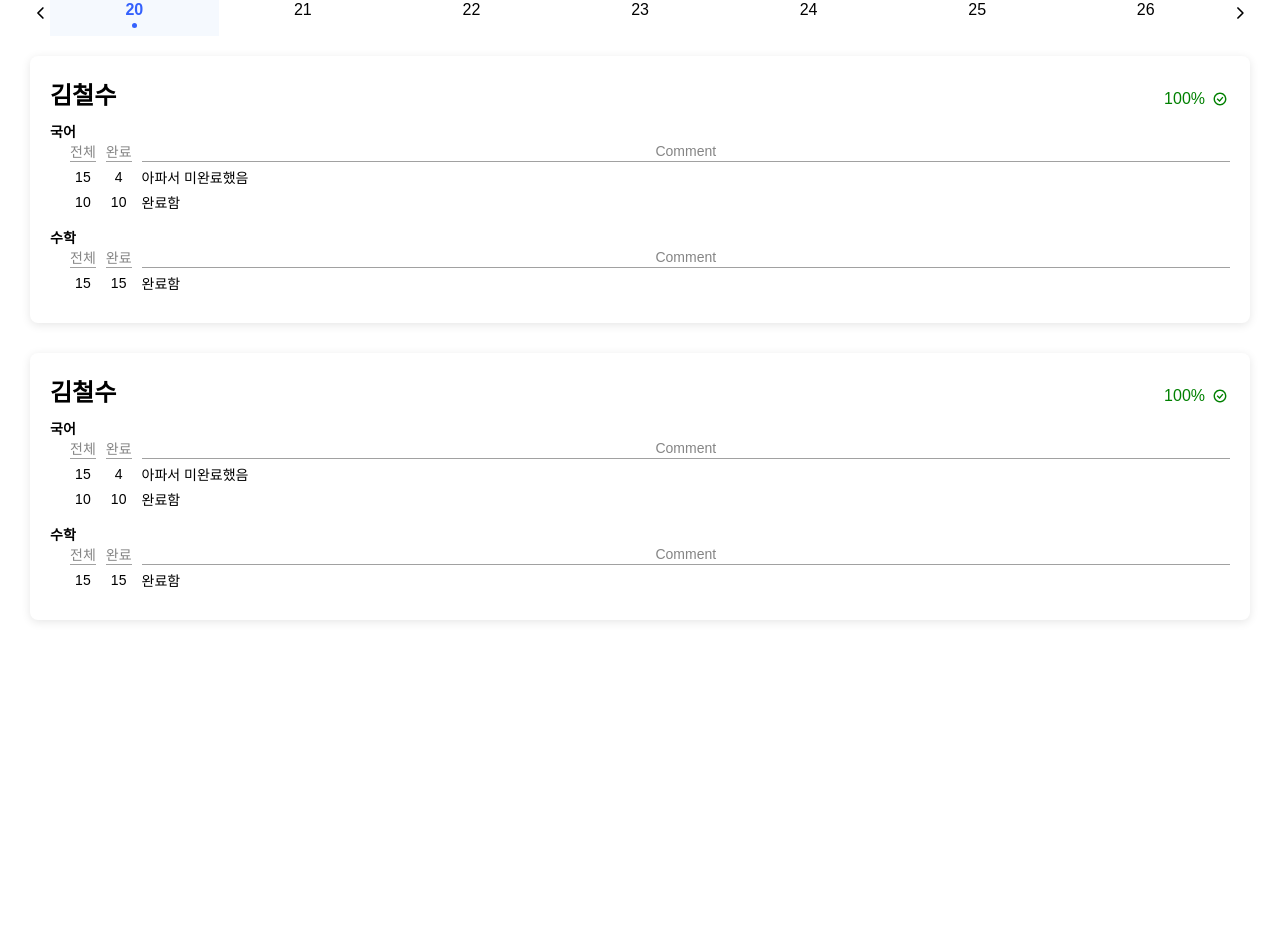
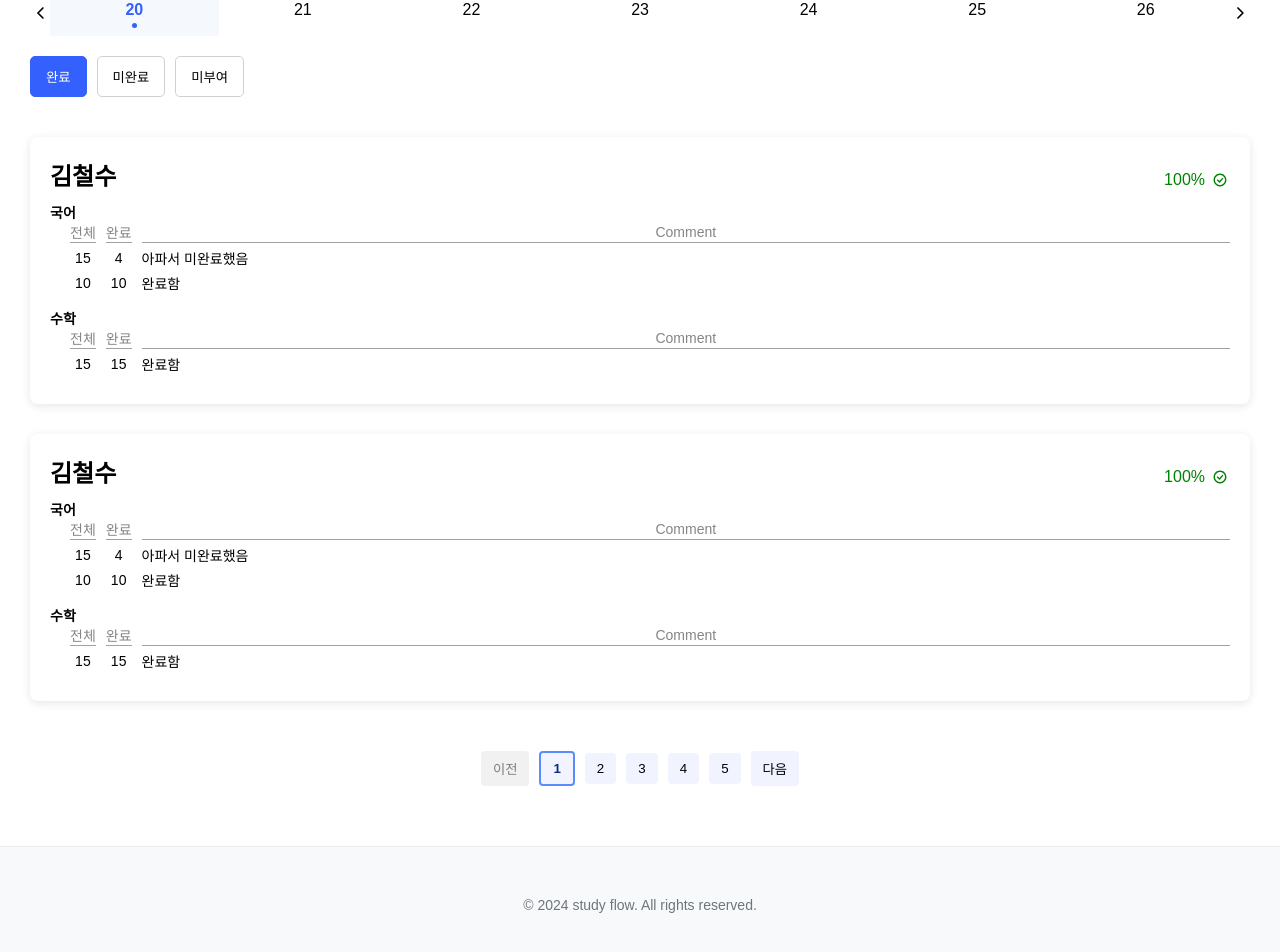
Before and after one commit to dev-ImChaeWon/studyflow-front, a Vue app: page / in a window 1280 px wide. Shown: the part 362-1314 px from the top of the page. Before the commit the page ends 1022 px from the top, so only its background shows below. Built offline with nearby package versions, Linux system fonts and the light colour scheme; no server answers; a web font is replaced by a local one.

Commit message:
'revised'

```diff
--- a/package.json
+++ b/package.json
@@ -8,6 +8,7 @@
     "lint": "vue-cli-service lint"
   },
   "dependencies": {
+    "axios": "^1.7.7",
     "core-js": "^3.8.3",
     "vue": "^3.2.13",
     "vue-router": "^4.4.5"
--- a/src/components/CalendarTab.vue
+++ b/src/components/CalendarTab.vue
@@ -48,7 +48,9 @@
 </template>
 
 <script setup>
-import { ref, computed } from 'vue';
+import { ref, defineEmits,computed } from 'vue';
+
+const emit = defineEmits(['updateDate']);
 
 
 
@@ -87,6 +89,7 @@ let onWeekClick = (direction) => {
     }
     selectedDate.value = dateToString(now);
 
+    emit('updateDate', selectedDate.value);
 
 };
 
@@ -95,6 +98,7 @@ let onWeekClick = (direction) => {
 
 let clickDate = (target) => {
     selectedDate.value = target;
+    emit('updateDate', selectedDate.value);
 }
 
 let onMonthClick = (target) => {
@@ -106,12 +110,13 @@ let onMonthClick = (target) => {
         now.setDate(1);
     }
 
-    console.log((now));
     selectedDate.value = dateToString(now);
+    emit('updateDate', selectedDate.value);
 }
 
 let setToday = () => {
     selectedDate.value = today; // 오늘 날짜로 설정
+    emit('updateDate', selectedDate.value);
 };
 
 </script>
--- /dev/null
+++ b/src/components/PageFooter.vue
@@ -0,0 +1,33 @@
+<template>
+  <footer class="footer">
+      <div class="container">
+          <p>&copy; {{ currentYear }} study flow. All rights reserved.</p>
+      </div>
+  </footer>
+</template>
+
+<script setup>
+import { ref } from 'vue';
+
+const currentYear = ref(new Date().getFullYear()); // 현재 연도
+</script>
+
+<style scoped>
+.footer {
+  background-color: #f8f9fa; /* 연한 회색 배경 */
+  padding: 50px 20px;
+  text-align: center;
+  border-top: 1px solid #e9ecef; /* 위쪽 테두리 */
+}
+
+.container {
+  max-width: 1200px;
+  margin: 0 auto; /* 가운데 정렬 */
+}
+
+.footer p {
+  margin: 0;
+  color: #6c757d; /* 회색 텍스트 */
+  font-size: 14px; /* 텍스트 크기 */
+}
+</style>
--- /dev/null
+++ b/src/components/StatusToggle.vue
@@ -0,0 +1,61 @@
+<template>
+  <div class="status-toggle">
+      <button
+          :class="{ active: currentStatus === 'completed' }"
+          @click="setStatus('completed')">완료
+      </button>
+      <button
+          :class="{ active: currentStatus === 'incomplete' }"
+          @click="setStatus('incomplete')">미완료
+      </button>
+      <button
+          :class="{ active: currentStatus === 'notAssigned' }"
+          @click="setStatus('notAssigned')">미부여
+      </button>
+  </div>
+</template>
+
+<script setup>
+import { ref,defineEmits } from 'vue';
+const emit = defineEmits(['updateStatus']);
+
+const currentStatus = ref('completed'); // 초기 상태 설정
+
+const setStatus = (status) => {
+  currentStatus.value = status; // 상태 변경
+  emit('updateStatus', status);
+};
+
+
+
+
+</script>
+
+<style scoped>
+.status-toggle {
+  display: flex;
+  gap: 10px;
+  margin: 20px 0; /* 위치 조정 */
+}
+
+.status-toggle button {
+  padding: 10px 15px;
+  border: 1px solid #d1d1d1; /* 테두리 색상 */
+  border-radius: 5px;
+  background-color: white; /* 기본 배경색 */
+  color: #000; /* 기본 텍스트 색상 */
+  cursor: pointer;
+  transition: background-color 0.3s, color 0.3s;
+}
+
+.status-toggle button.active {
+  background-color: #3461FD; /* 활성화된 버튼 색상 */
+  color: white; /* 활성화된 버튼 텍스트 색상 */
+  border-color: #3461FD; /* 활성화된 버튼 테두리 색상 */
+}
+
+.status-toggle button:hover {
+  background-color: #F5F9FE; /* 호버 시 배경색 */
+  color: black;
+}
+</style>
--- /dev/null
+++ b/src/components/StudentPagination.vue
@@ -0,0 +1,90 @@
+<template>
+  <div class="pagination">
+      <button
+          :disabled="currentPage === 1"
+          @click="onPageChage(currentPage-1)">
+          이전
+      </button>
+
+      <button
+          v-for="page in pages"
+          :key="page"
+          :class="{ active: currentPage === page }"
+          @click="onPageChage(page)">
+          {{ page }}
+      </button>
+
+      <button
+          :disabled="currentPage === totalPages"
+          @click="onPageChage(currentPage+1)">
+          다음
+      </button>
+  </div>
+</template>
+
+<script setup>
+import { ref, computed ,defineProps,defineEmits} from 'vue';
+
+const props = defineProps({
+  totalItems: Number,
+  itemsPerPage: {
+      type: Number,
+      default: 10
+  }
+});
+
+const emit = defineEmits(['updatePage']);
+
+const currentPage = ref(1);
+
+const totalPages = computed(() => {
+  return Math.ceil(props.totalItems / props.itemsPerPage);
+});
+
+// 페이지 번호 계산
+const pages = computed(() => {
+  const groupSize = 5; // 페이지 그룹 크기
+    const groupStart = Math.floor((currentPage.value - 1) / groupSize) * groupSize + 1;
+
+    return Array.from({ length: Math.min(groupSize, totalPages.value - groupStart + 1) }, (_, i) => groupStart + i);
+
+  });
+
+const onPageChage = (target)=>{
+  currentPage.value = target;
+  emit('updatePage', target);
+}
+
+
+</script>
+
+<style scoped>
+.pagination {
+  display: flex;
+  justify-content: center;
+  align-items: center;
+  margin: 20px 0;
+}
+
+.pagination button {
+  margin: 0 5px;
+  padding: 8px 12px;
+  border: none;
+  background-color: #f1f4ff;
+  color: black;
+  cursor: pointer;
+  border-radius: 4px;
+}
+
+.pagination button.active {
+  border:2px solid #5A8BFF; /* 현재 페이지 강조 */
+  color: #0a2c7a;
+  font-weight: bolder;
+}
+
+.pagination button:disabled {
+  background-color: #f1f1f1;
+  cursor: not-allowed;
+  color: #7e7e7e;
+}
+</style>
--- a/src/components/pages/MainPage.vue
+++ b/src/components/pages/MainPage.vue
@@ -7,6 +7,7 @@
         <BillManagement v-else-if="tabNo===3"/>
         <SettingManagement v-else-if="tabNo===4"/>
     </main>
+    <PageFooter/>
 </template>
 
 <script setup>
@@ -18,6 +19,7 @@ import StudentManagement from '../tabs/StudentManagement.vue';
 import StudyManagement from '../tabs/StudyManagement.vue';
 import BillManagement from '../tabs/BillManagement.vue';
 import SettingManagement from '../tabs/SettingManagement.vue';
+import PageFooter from '../PageFooter.vue';
 
 
     const tabNo = ref(2);
--- a/src/components/tabs/StudentManagement.vue
+++ b/src/components/tabs/StudentManagement.vue
@@ -1,5 +1,56 @@
 <template>
     <h1>원생관리</h1>
+    <CalendarTab/>
+    <div class="student-list">
+        <div class="student">
+            <span class="student-name">학생 A</span>
+            <div class="attendance-box">
+                <input type="checkbox" id="attendance-1-2024-10-26" />
+                <label for="attendance-1-2024-10-26">출석</label>
+            </div>
+        </div>
+        <div class="student">
+            <span class="student-name">학생 B</span>
+            <div class="attendance-box">
+                <input type="checkbox" id="attendance-2-2024-10-26" />
+                <label for="attendance-2-2024-10-26">출석</label>
+            </div>
+        </div>
+        </div>
 </template>
-<script setup></script>
-<style scoped></style>
+<script setup>
+import CalendarTab from '../CalendarTab.vue';
+</script>
+<style scoped>
+    h1{
+        margin-bottom: 30px;
+    }
+
+    .attendance-checker {
+    margin-top: 20px;
+}
+
+.student-list {
+    margin-top: 10px;
+}
+
+.student {
+    margin-bottom: 20px;
+}
+
+.student-name {
+    font-weight: bold;
+    margin-bottom: 10px;
+}
+
+.attendance-box {
+    display: flex;
+    align-items: center;
+}
+
+input[type="checkbox"] {
+    margin-right: 5px;
+    cursor: pointer;
+}
+
+</style>
--- a/src/components/tabs/StudyManagement.vue
+++ b/src/components/tabs/StudyManagement.vue
@@ -5,7 +5,6 @@
         <div class="tag-container">
             <div class="tags">
                 <SearchTag label="교사" value="김철수"/>
-                <SearchTag label="상태" value="O"/>
                 <SearchTag label="학생" value="홍길동"/>
             </div>
             <button class="icon-btn"><svg width="20px" height="20px" viewBox="0 0 24 24" stroke-width="1.5" fill="none" xmlns="http://www.w3.org/2000/svg" color="#000000"><path d="M20 9L18.005 20.3463C17.8369 21.3026 17.0062 22 16.0353 22H7.96474C6.99379 22 6.1631 21.3026 5.99496 20.3463L4 9" stroke="#000000" stroke-width="1.5" stroke-linecap="round" stroke-linejoin="round"></path><path d="M21 6L15.375 6M3 6L8.625 6M8.625 6V4C8.625 2.89543 9.52043 2 10.625 2H13.375C14.4796 2 15.375 2.89543 15.375 4V6M8.625 6L15.375 6" stroke="#000000" stroke-width="1.5" stroke-linecap="round" stroke-linejoin="round"></path></svg></button>
@@ -15,19 +14,8 @@
         <div class="input-box">
             <label for="teacher">교사</label>
             <select class="filter-input" name="teacher" id="teacher">
-                <option>전체</option>
-                <option>김철수</option>
-                <option>홍길동</option>
-                <option>박영희</option>
-            </select>
-        </div>
-        <div class="input-box">
-            <label for="complete">상태</label>
-            <select class="filter-input" name="complete" id="complete">
-                <option>전체</option>
-                <option>O</option>
-                <option>X</option>
-                <option>△</option>
+                <option value="all">전체</option>
+                <option v-for="t in teachers" :key="t.userId" :value="t.userId">{{t.userName}}</option>
             </select>
         </div>
         <div class="input-box">
@@ -35,16 +23,53 @@
             <input placeholder="Enter를 눌러 검색하세요" class="filter-input" id="student-name"/>
         </div>
     </div>
-    <CalendarTab/>
+    <CalendarTab @update-date="fetchStudentListByDate"/>
+    <StatusToggle @update-status="fetchStudentListByStatus"/>
     <div class="list-box">
         <StudentCard/>
         <StudentCard/>
+        <StudentPagination
+            totalItems="30"
+            itemsPerPage="5"
+            @update-page="fetchStudentListByPage"
+        />
     </div>
 </template>
 <script setup>
+import { onMounted, ref } from 'vue';
 import CalendarTab from '../CalendarTab.vue';
 import SearchTag from '../SearchTag.vue';
 import StudentCard from '../StudentCard.vue';
+import axios from 'axios';
+import StatusToggle from '../StatusToggle.vue';
+import StudentPagination from '../StudentPagination.vue';
+
+const teachers = ref([]);
+
+async function fetchStudentListByPage(page){
+    console.log('page', page);
+}
+
+async function fetchStudentListByDate(date){
+    console.log('date', date);
+}
+
+async function fetchStudentListByStatus(status){
+    console.log('status', status)
+}
+
+async function fetchTeacherList(){
+    try{
+        let res = await axios.get('http://localhost:8000/api/teacher');
+        teachers.value = res.data;
+    }catch(e){
+        alert('서버에서 알 수 없는 오류가 발생했습니다. 잠시후 다시 시도해주세요');
+    }
+}
+
+onMounted(()=>{
+    fetchTeacherList();
+})
 
 </script>
 <style scoped>
```
Also changed, not shown: src/components/AttendanceCard.vue (added, +10 -0 lines), 1 other file (tests, documents, lock files or other folders).
